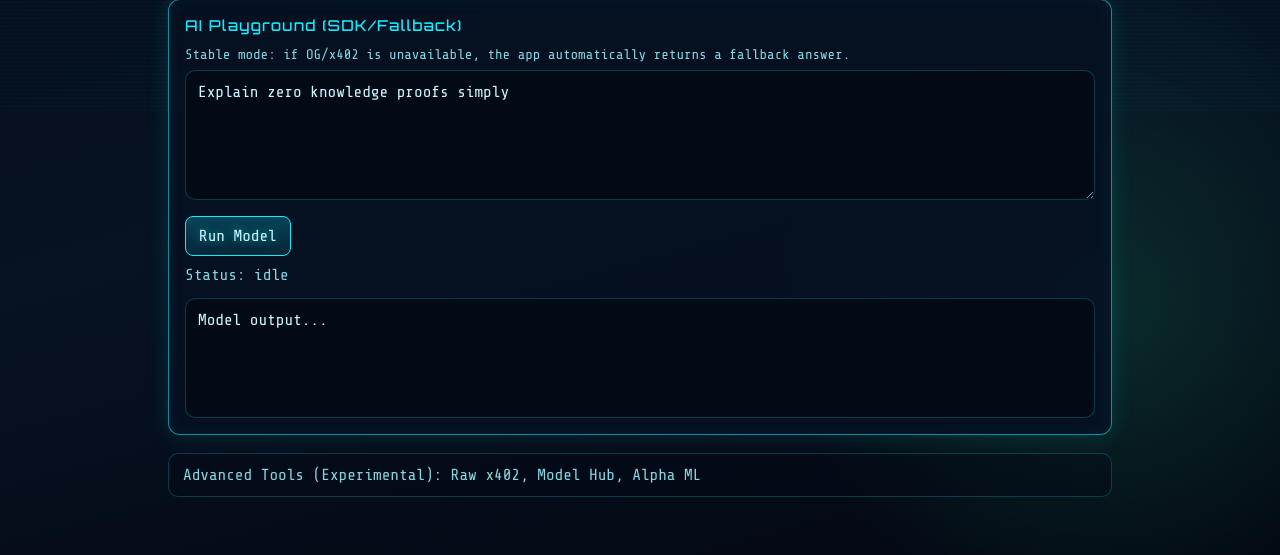
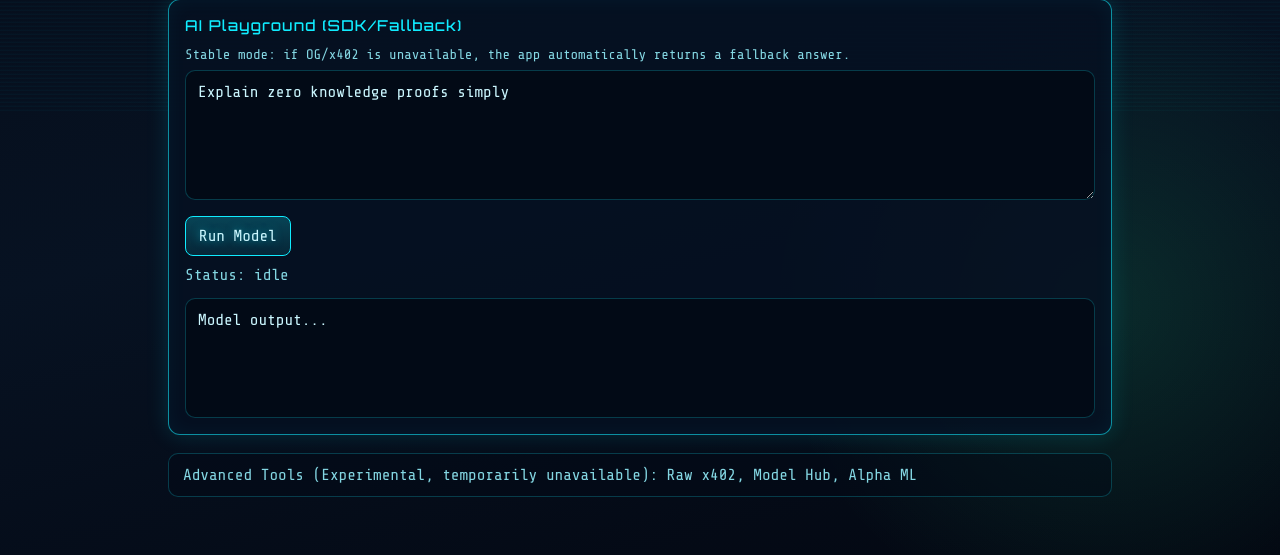
Before and after one commit to arthuroua/opengradient-intelligence-terminal, a Flask app: page / in a window 1280 px wide. Shown: the part 689-1244 px from the top of the page. Run offline with Flask 3, Linux system fonts and the light colour scheme; some libraries are stand-ins or nearby versions.

Commit message:
Update advanced tools label to temporarily unavailable

```diff
--- a/templates/index.html
+++ b/templates/index.html
@@ -210,7 +210,7 @@
       </section>
 
       <details class="advanced">
-        <summary>Advanced Tools (Experimental): Raw x402, Model Hub, Alpha ML</summary>
+        <summary>Advanced Tools (Experimental, temporarily unavailable): Raw x402, Model Hub, Alpha ML</summary>
         <div class="advanced-body">
       <div class="dev-note">
         In development: some advanced flows are currently unstable.
```
